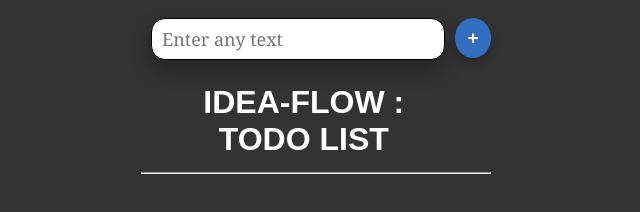
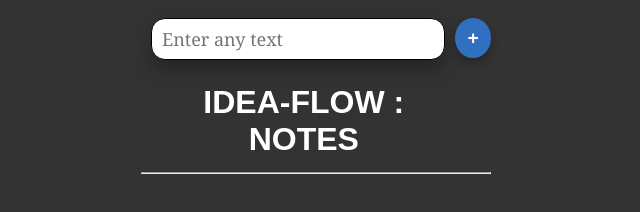
Before and after one commit to shayan-shaikh/overflow-UI, a React (Vite) app: page / in a window 1280 px wide. Shown: the part 132-344 px from the top of the page, without its empty margins (324-964 px from the left). Built offline with nearby package versions, Linux system fonts and the light colour scheme.

Commit message:
refactor

```diff
--- a/src/App.jsx
+++ b/src/App.jsx
@@ -22,7 +22,7 @@ function App() {
       <div className="center-container">
         <InputElem addList={addList} listTodo={listTodo} />
 
-        <h1 className="app-heading">Idea-flow : Todo List</h1>
+        <h1 className="app-heading">Idea-flow : Notes</h1>
         <hr />
         {listTodo.map((listItem, i) => {
           return (
--- a/src/components/InputElem.jsx
+++ b/src/components/InputElem.jsx
@@ -42,7 +42,8 @@ function InputElem(props) {
                     {suggestions.map((suggestionItem, index) => (
                         <li
                             key={index}
-                            onClick={() => handleSuggestionClick(suggestionItem)} updatedText={suggestions}
+                            onClick={() => handleSuggestionClick(suggestionItem)}
+                            updatedText={suggestions}
                         >
                             {suggestionItem}
                         </li>
```
